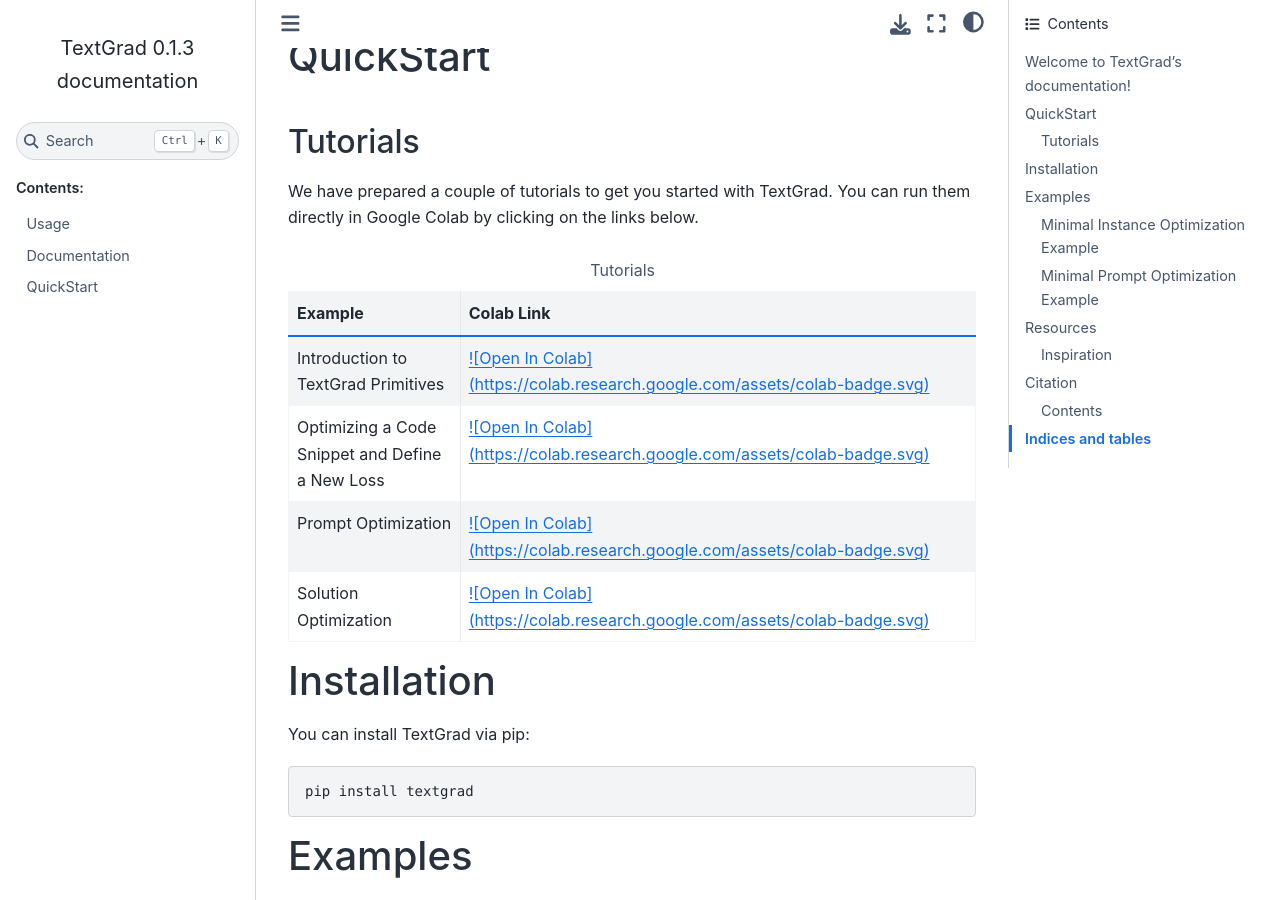
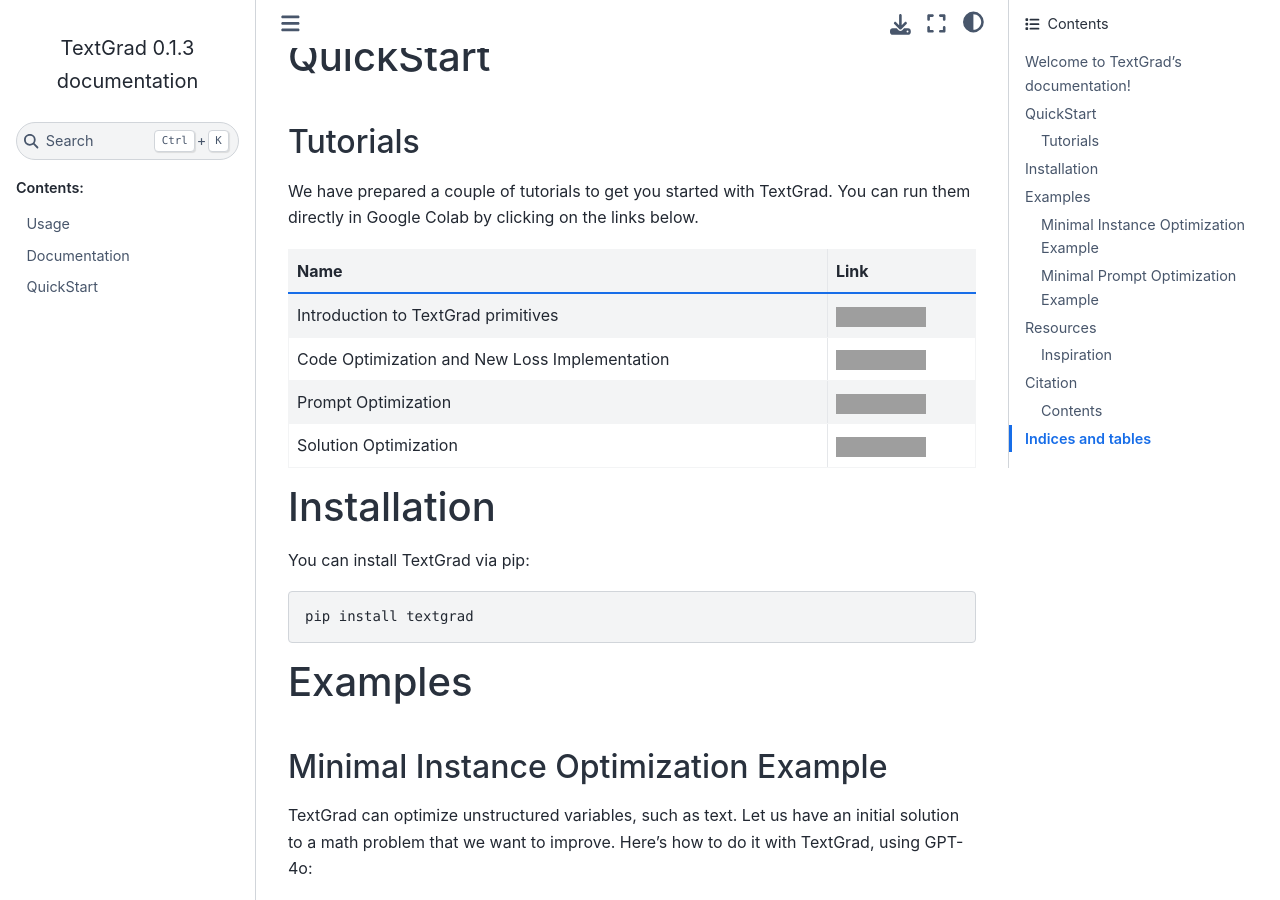
Before and after one commit to zou-group/textgrad, a Sphinx documentation site: the page built from docs/source/index.rst, in a window 1280 px wide and 900 px high, scrolled down 821 px. Built offline with Sphinx 7.4.7 and the Sphinx Book theme 1.1.4, drawn with Linux system fonts in a browser that asks for light colours; grey boxes are pictures that could not be loaded.

Commit message:
fix colab links

```diff
--- a/docs/source/index.rst
+++ b/docs/source/index.rst
@@ -35,20 +35,35 @@
 We have prepared a couple of tutorials to get you started with TextGrad.
 You can run them directly in Google Colab by clicking on the links below.
 
-.. list-table:: Tutorials
-   :widths: 25 75
-   :header-rows: 1
+.. |primiti| image:: https://colab.research.google.com/assets/colab-badge.svg
+    :target: https://colab.research.google.com/github/zou-group/TextGrad/blob/main/examples/notebooks/Primitives.ipynb
+    :alt: Open In Colab
 
-   * - Example
-     - Colab Link
-   * - Introduction to TextGrad Primitives
-     - `![Open In Colab](https://colab.research.google.com/assets/colab-badge.svg) <https://colab.research.google.com/github/zou-group/TextGrad/blob/main/examples/notebooks/Primitives.ipynb>`_
-   * - Optimizing a Code Snippet and Define a New Loss
-     - `![Open In Colab](https://colab.research.google.com/assets/colab-badge.svg) <https://colab.research.google.com/github/zou-group/textgrad/blob/main/examples/notebooks/Tutorial-Test-Time-Loss-for-Code.ipynb>`_
-   * - Prompt Optimization
-     - `![Open In Colab](https://colab.research.google.com/assets/colab-badge.svg) <https://colab.research.google.com/github/zou-group/TextGrad/blob/main/examples/notebooks/Prompt-Optimization.ipynb>`_
-   * - Solution Optimization
-     - `![Open In Colab](https://colab.research.google.com/assets/colab-badge.svg) <https://colab.research.google.com/github/zou-group/TextGrad/blob/main/examples/notebooks/Tutorial-Solution-Optimization.ipynb>`_
+.. |code| image:: https://colab.research.google.com/assets/colab-badge.svg
+    :target: https://colab.research.google.com/github/zou-group/textgrad/blob/main/examples/notebooks/Tutorial-Test-Time-Loss-for-Code.ipynb
+    :alt: Open In Colab
+
+.. |promptopt| image:: https://colab.research.google.com/assets/colab-badge.svg
+    :target: https://colab.research.google.com/github/zou-group/TextGrad/blob/main/examples/notebooks/Prompt-Optimization.ipynb
+    :alt: Open In Colab
+
+.. |solut| image:: https://colab.research.google.com/assets/colab-badge.svg
+    :target: https://colab.research.google.com/github/zou-group/TextGrad/blob/main/examples/notebooks/Tutorial-Solution-Optimization.ipynb
+    :alt: Open In Colab
+
+
+
++--------------------------------------------------------------------------------+------------------+
+| Name                                                                           | Link             |
++================================================================================+==================+
+| Introduction to TextGrad primitives                                            | |primiti|        |
++--------------------------------------------------------------------------------+------------------+
+| Code Optimization and New Loss Implementation                                  | |code|           |
++--------------------------------------------------------------------------------+------------------+
+| Prompt Optimization                                                            | |promptopt|      |
++--------------------------------------------------------------------------------+------------------+
+| Solution Optimization                                                          | |solut|          |
++--------------------------------------------------------------------------------+------------------+
 
 Installation
 ============
```
